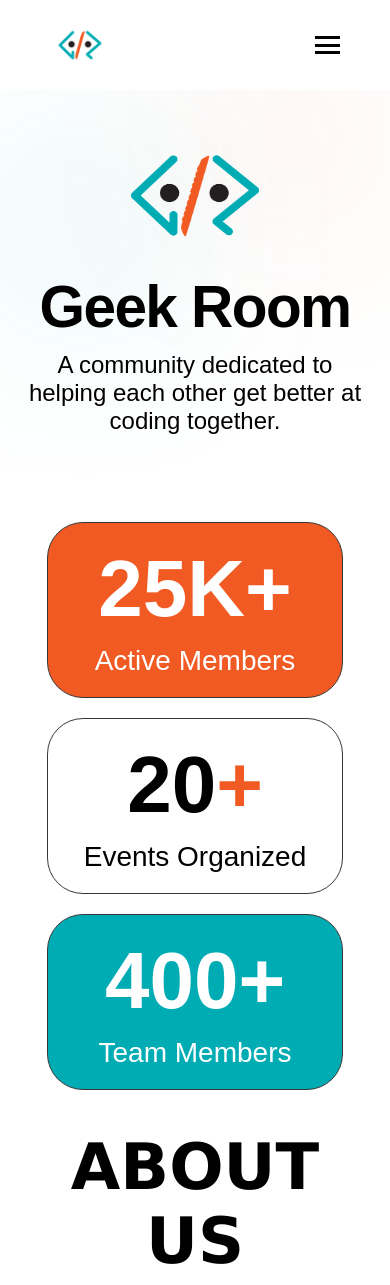
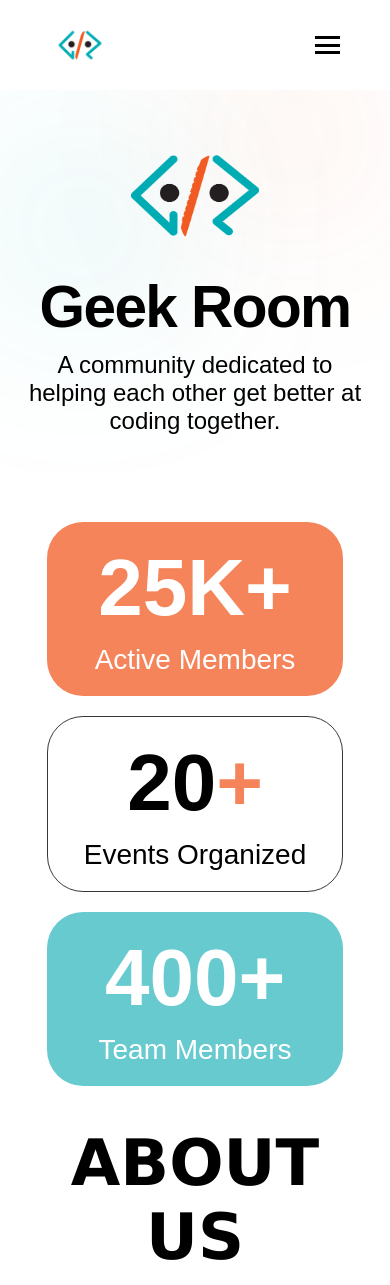
Before and after one commit to AdityaSingh2005/Geek-Room, a Next.js app: page / in a window 390 px wide. Shown: the top 1285 px of the page. Built offline with nearby package versions, Linux system fonts and the light colour scheme; a web font is replaced by a local one.

Commit message:
BOx border adjustment

```diff
--- a/src/styles/counter.module.scss
+++ b/src/styles/counter.module.scss
@@ -14,7 +14,7 @@
   padding: 30px;
   text-align: center;
   width: 379px;
-  height: 250px; // Set the height as specified
+  height: 250px;
   display: flex;
   flex-direction: column;
   justify-content: flex-end;
@@ -30,11 +30,10 @@
     font-weight: bold;
     margin-bottom: 10px;
 
-    // Style for the + sign
     &::after {
       content: "+";
       font-size: 1em;
-      color: white; // Default color for + sign
+      color: white;
     }
   }
 
@@ -43,8 +42,9 @@
   }
 
   &:nth-child(1) {
-    background-color: #f15a22; // Active Members
+    background-color: #F6845A;
     color: white;
+    border: none;
 
     .counterNumber {
       color: white;
@@ -56,15 +56,14 @@
   }
 
   &:nth-child(2) {
-    background-color: white; // Events Organized
+    background-color: white;
     color: black;
 
     .counterNumber {
       color: black;
 
-      // Change the color of the + sign to orange
       &::after {
-        color: #f15a22;
+        color: #F6845A;
       }
     }
 
@@ -74,8 +73,9 @@
   }
 
   &:nth-child(3) {
-    background-color: #00acb4; // Team Members
+    background-color: #67CACF;
     color: white;
+    border: none;
 
     .counterNumber {
       color: white;
@@ -103,7 +103,7 @@
   .counterCard {
     padding: 20px;
     width: 80%;
-    height: auto; // Adjust height for mobile view
+    height: auto;
     border: 1px solid #373737;
 
     .counterNumber {
@@ -111,11 +111,10 @@
       font-weight: bold;
       margin-bottom: 10px;
 
-      // Style for the + sign
       &::after {
         content: "+";
         font-size: 1em;
-        color: white; // Default color for + sign
+        color: white;
       }
     }
 
@@ -124,8 +123,9 @@
     }
 
     &:nth-child(1) {
-      background-color: #f15a22;
+      background-color: #F6845A;
       color: white;
+      border: none;
 
       .counterNumber {
         color: white;
@@ -143,9 +143,9 @@
       .counterNumber {
         color: black;
 
-        // Change the color of the + sign to orange
+
         &::after {
-          color: #f15a22;
+          color: #F6845A;
         }
       }
 
@@ -155,8 +155,9 @@
     }
 
     &:nth-child(3) {
-      background-color: #00acb4;
+      background-color: #67CACF;
       color: white;
+      border: none;
 
       .counterNumber {
         color: white;
```
